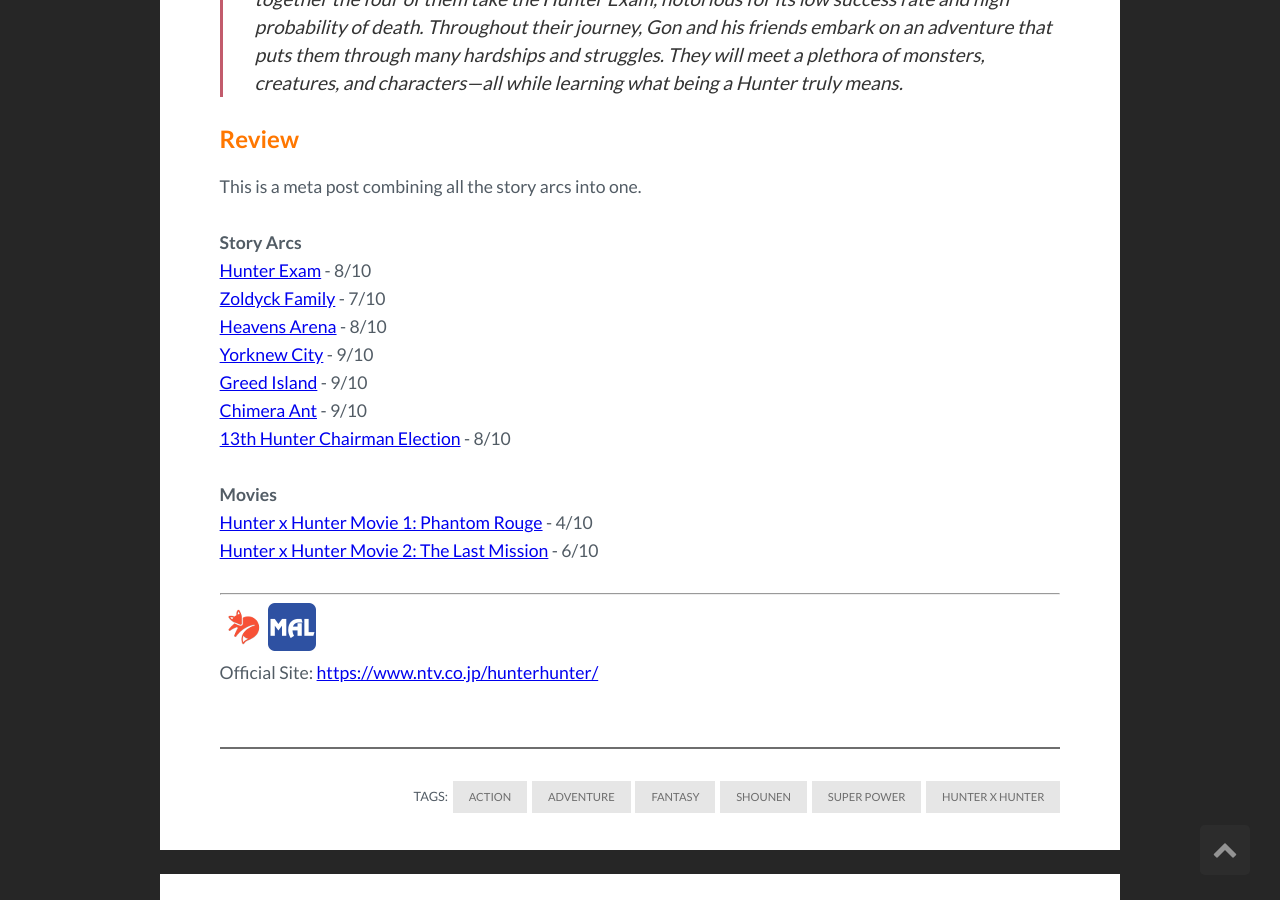
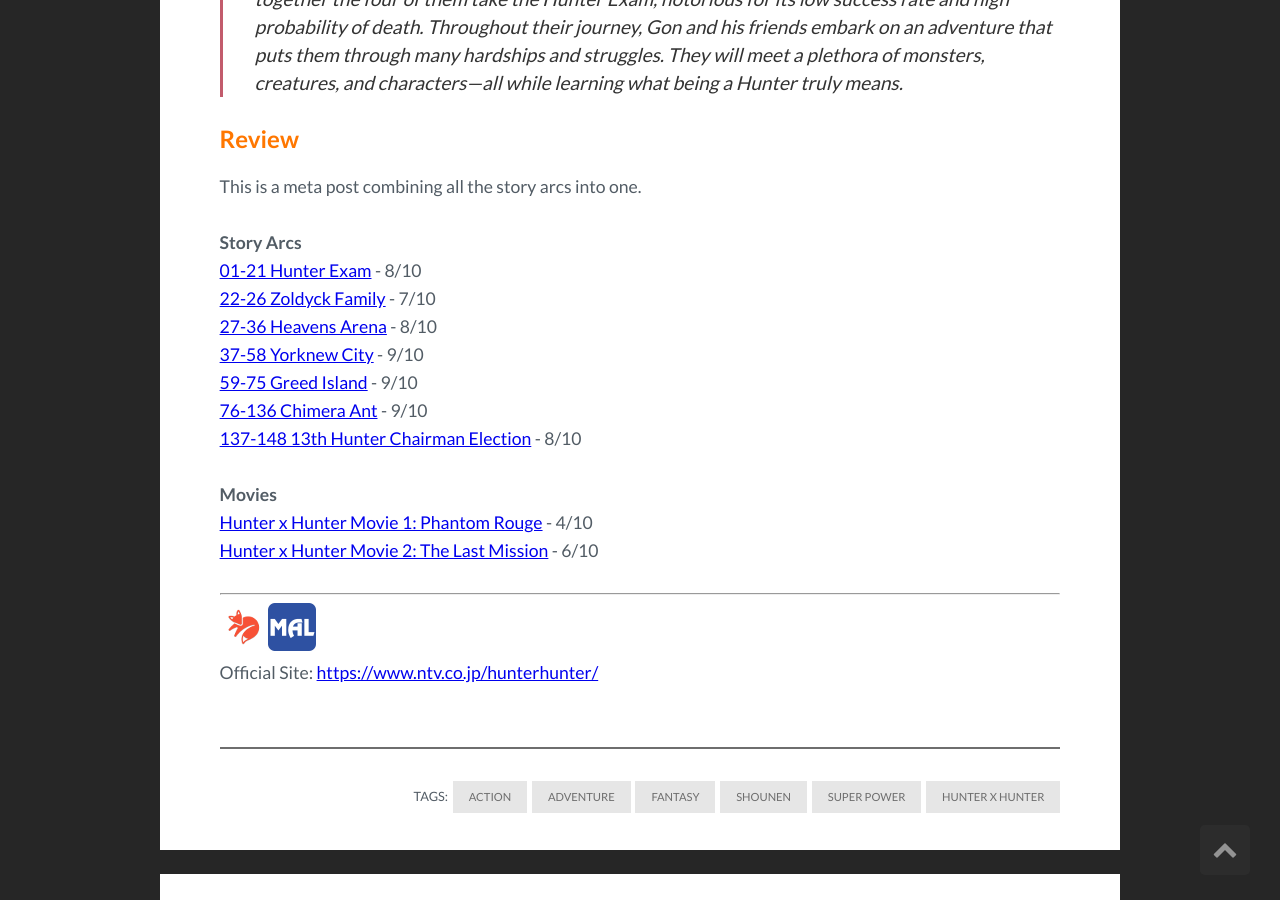
Before and after one commit to DreanorAnime/AnimeReviews, a Jekyll site: the page built from _posts/2020-11-08-hunter-x-hunter-2011.md, in a window 1280 px wide and 900 px high, scrolled down 1047 px. Built offline with Jekyll 4.4.1, drawn with Linux system fonts in a browser that asks for light colours; comment, search, counter and statistics services are not loaded.

Commit message:
Update 2020-11-08-hunter-x-hunter-2011.md

```diff
--- a/_posts/2020-11-08-hunter-x-hunter-2011.md
+++ b/_posts/2020-11-08-hunter-x-hunter-2011.md
@@ -15,13 +15,13 @@ tags: [Action, Adventure, Fantasy, Shounen, Super Power, Hunter x Hunter]
 This is a meta post combining all the story arcs into one.
 
 **Story Arcs**
-[Hunter Exam](https://dreanoranime.github.io/AnimeReviews/hunter-x-hunter-hunter-exam-arc) - 8/10
-[Zoldyck Family](https://dreanoranime.github.io/AnimeReviews/hunter-x-hunter-zoldyck-family-arc) - 7/10
-[Heavens Arena](https://dreanoranime.github.io/AnimeReviews/hunter-x-hunter-heavens-arena-arc) - 8/10
-[Yorknew City](https://dreanoranime.github.io/AnimeReviews/hunter-x-hunter-yorknew-city-arc) - 9/10
-[Greed Island](https://dreanoranime.github.io/AnimeReviews/hunter-x-hunter-greed-island-arc) - 9/10
-[Chimera Ant](https://dreanoranime.github.io/AnimeReviews/hunter-x-hunter-chimera-ant-arc) - 9/10
-[13th Hunter Chairman Election](https://dreanoranime.github.io/AnimeReviews/hunter-x-hunter-13th-hunter-chairman-election-arc) - 8/10
+[01-21 Hunter Exam](https://dreanoranime.github.io/AnimeReviews/hunter-x-hunter-hunter-exam-arc) - 8/10
+[22-26 Zoldyck Family](https://dreanoranime.github.io/AnimeReviews/hunter-x-hunter-zoldyck-family-arc) - 7/10
+[27-36 Heavens Arena](https://dreanoranime.github.io/AnimeReviews/hunter-x-hunter-heavens-arena-arc) - 8/10
+[37-58 Yorknew City](https://dreanoranime.github.io/AnimeReviews/hunter-x-hunter-yorknew-city-arc) - 9/10
+[59-75 Greed Island](https://dreanoranime.github.io/AnimeReviews/hunter-x-hunter-greed-island-arc) - 9/10
+[76-136 Chimera Ant](https://dreanoranime.github.io/AnimeReviews/hunter-x-hunter-chimera-ant-arc) - 9/10
+[137-148 13th Hunter Chairman Election](https://dreanoranime.github.io/AnimeReviews/hunter-x-hunter-13th-hunter-chairman-election-arc) - 8/10
 
 **Movies**
 [Hunter x Hunter Movie 1: Phantom Rouge](https://dreanoranime.github.io/AnimeReviews/hunter-x-hunter-phantom-rouge) - 4/10
```
